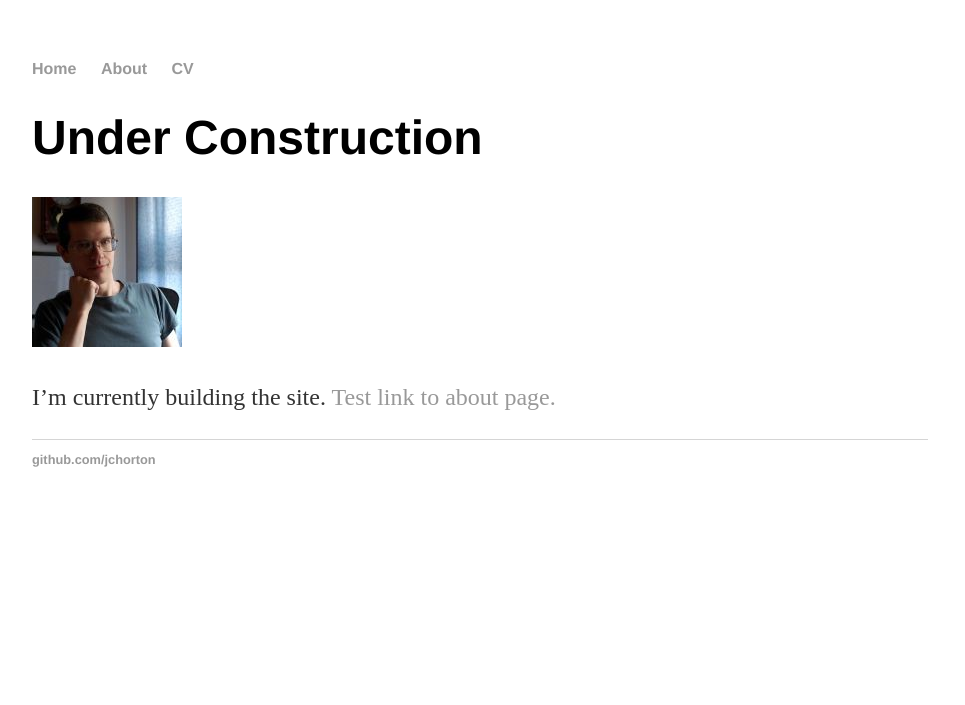
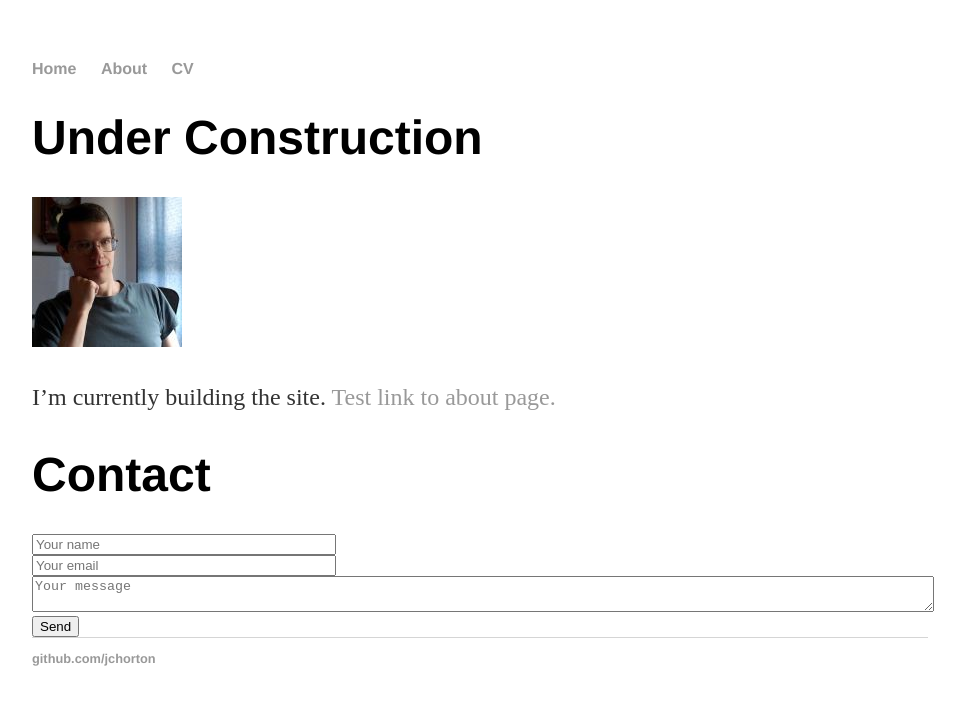
Before and after one commit to jchorton/jchorton.github.io, a Jekyll site: the page built from index.md, in a window 1280 px wide. Shown: the top 705 px of the page, without its empty margins (160-1125 px from the left). Built offline with Jekyll 4.4.1, drawn with Linux system fonts in a browser that asks for light colours.

Commit message:
Revert "Update index.md"
This reverts commit ee90e1b68822bddea2ab5286a302dd7c5db2d5e2.

```diff
--- a/index.md
+++ b/index.md
@@ -8,3 +8,12 @@
 ![Image of Jonathan Horton](/images/jchortonCropSmall.jpg "Jonathan Horton")
 
 I'm currently building the site. [Test link to about page.](/about)
+
+
+# Contact
+<form id="contactform" action="//formspree.io/hort_wort@hotmail.com" method="POST">
+    <input type="text" name="name" placeholder="Your name" style="width:33%"><br />
+    <input type="email" name="_replyto" placeholder="Your email" style="width:33%"><br />
+    <textarea name="message" placeholder="Your message" style="height:400px" style="width:100%"></textarea><br />
+    <input type="submit" value="Send">
+</form>
```
